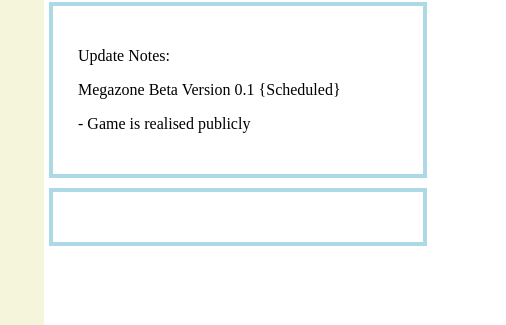
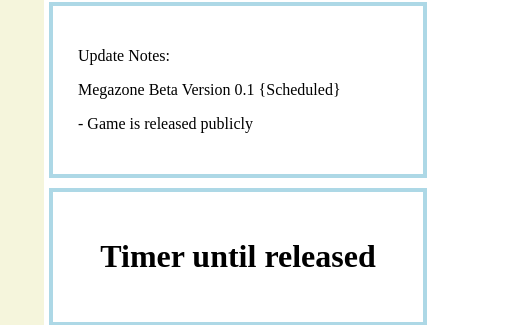
Before and after one commit to unblockedplayablegames/megazone, a plain HTML site: page index.html in a window 1280 px wide. Shown: the part 143-468 px from the top of the page, 774-1280 px from the left. Drawn offline with Linux system fonts and the light colour scheme.

Commit message:
Update index.html

```diff
--- a/index.html
+++ b/index.html
@@ -54,11 +54,12 @@ Unblocked Games
  <div class="divs pad">
      <p>Update Notes:</p>
      <p>Megazone Beta Version 0.1 {Scheduled}</p>
-     <p>- Game is realised publicly<p>
+     <p>- Game is released publicly<p>
 
   <p style="text-align: center;"></p>
  </div>
  <div class="divs pad" style="text-align: center;">
+  <h1>Timer until released</h1>
 
  </div>
 </body>
```
